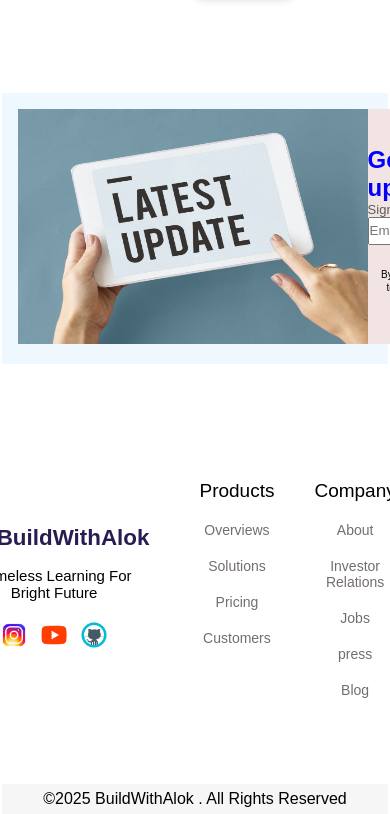
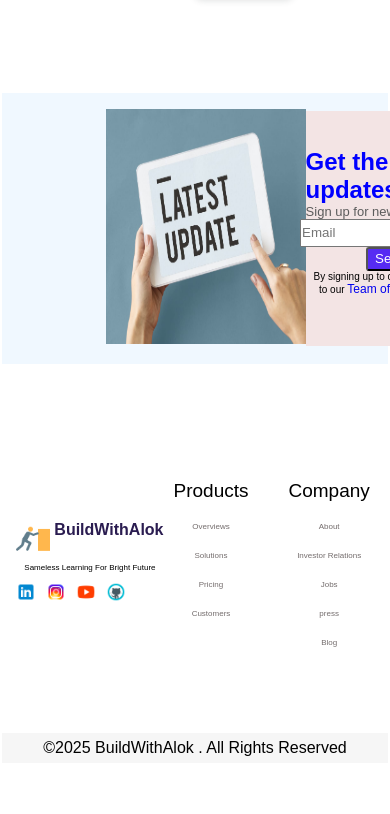
Before and after one commit to alok957641/BUILDWITHALOK, a plain HTML site: page index.html in a window 390 px wide. Shown: the part 5387-6201 px from the top of the page. After the commit the page ends 6150 px from the top, so only its background shows below. Drawn offline with Linux system fonts and the light colour scheme.

Commit message:
Update style.css

```diff
--- a/style.css
+++ b/style.css
@@ -776,10 +776,38 @@ body{
 
 @media screen and (max-width:768px){
 
+    .latest_update_main_box{
+     width: 100%;
+    min-height: 50px;
+    margin-top: 80px;
+    background-color: aliceblue;
+}
+
+
     .latest_update_content_box{
+
+        display: flex;
+        justify-content: center;
+        align-items: center;
+
+
+
+}
+
+.latest_img{
+    height: 235px;
+    width: 200px;
+}
+
+
+.update_form{
     display: flex;
-    padding: 1rem 1rem;
-
+    flex-direction: column;
+    justify-content: center;
+    align-items: center;
+    background-color: rgb(243, 228, 228);
+      height: 235px;
+    width: 200px;
 }
 }
 
@@ -874,10 +902,37 @@ footer{
     display: flex;
     justify-content: center;
     align-items: center;
-    gap: 50px;
+    gap: 10px;
+
     padding: 1rem 18rem;
+
+}
+
+.footr_sec > li{
+    color: #746d6d;
+    font-size: 8px;
 }
 
 
+.ftr_lg{
+    font-size: 1rem;
+    font-weight: 900;
+    color: #2a1c50;
+}
+.ftr_p{
+    font-size: 8px;
+    margin-top: 8px;
+}
+
+.instagrams_logo{
+    display: flex;
+    gap: 10px;
+    margin-top: 10px;
+}
+.ftrr_img{
+    height: 20px;
 
 }
+
+
+}
```
